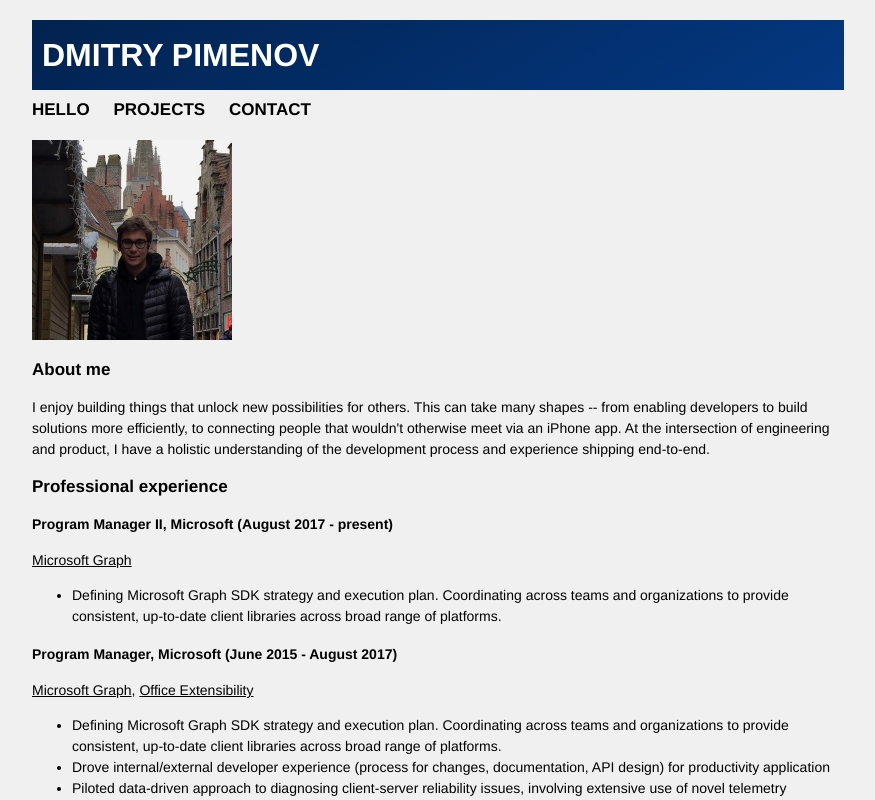
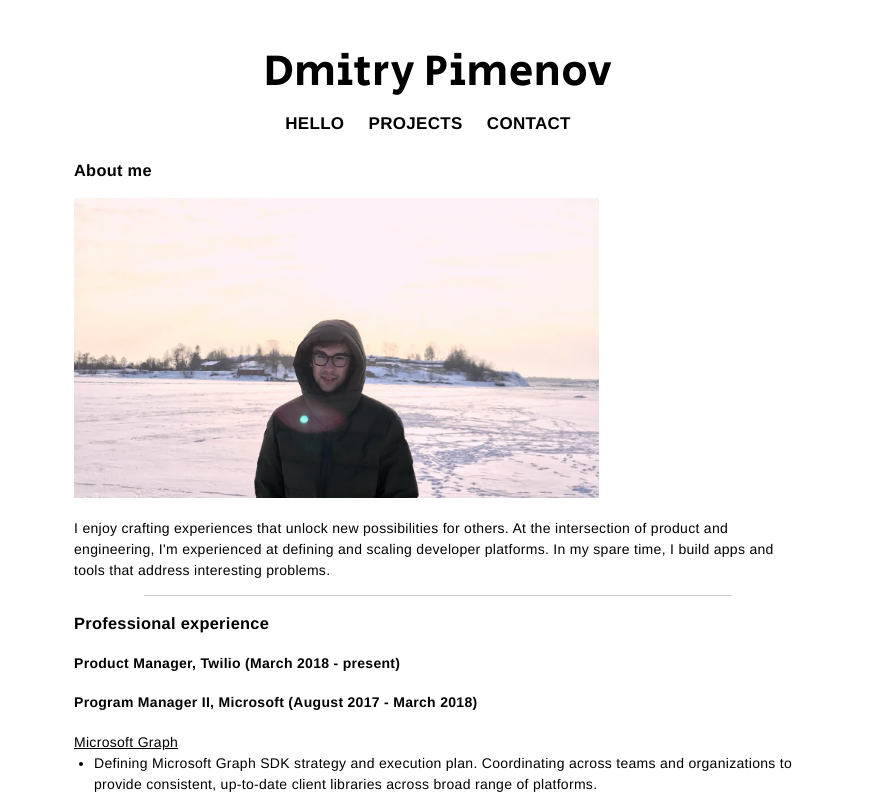
Before and after one commit to dpim/old-personal-site-2, a React app: page /hello in a window 1280 px wide. Shown: the top 800 px of the page, without its empty margins (202-1077 px from the left). Built offline with nearby package versions, Linux system fonts and the light colour scheme.

Commit message:
updated css

```diff
--- a/index.html
+++ b/index.html
@@ -3,6 +3,7 @@
   <head>
     <meta charset="utf-8">
     <meta name="viewport" content="width=device-width, initial-scale=1">
+    <link href="https://fonts.googleapis.com/css?family=Secular+One" rel="stylesheet">
     <title>Dmitry Pimenov</title>
     <style>
       html, body, div, span, a, p, ul, li, h1, code, nav {
@@ -19,7 +20,7 @@
       /*pass window height (w/o scroll bars) down to react app, note can't use vh becasue that
       includes scroll bars and mobile browser footer, etc so doesn't give viewable area*/
       html, body { height: 100%; }
-      #root { background-color: #F0F0F0; min-height: 100%; }
+      #root { background-color: transparent; min-height: 100%; }
       /*required for IE/Edge to be compatible with left:50vw & transform:translate(-50%, 0),
       otherwise there is a phantom div on the right side of the screen (from the left:50vw),
       that the window will scroll to. Note the left:50vw and transform is used to center content
--- a/src/App.css
+++ b/src/App.css
@@ -1,24 +1,76 @@
+body {
+  text-align: center;
+  margin-left: 20%;
+  margin-right: 20%;
+  overflow-x: hidden;
+  letter-spacing: 0.3px;
+}
+
+ul {
+  margin-left: 20px;
+  margin-bottom: 10px;
+}
+
+h2 {
+  font-family: 'Secular One', sans-serif;
+  font-size: 44px;
+  font-weight: normal;
+  color: black;
+  margin: 10px;
+}
+
+hr {
+  color: lightgrey;
+  display: block;
+  height: 1px;
+  border: 0;
+  border-top: 1px solid #ccc;
+  margin: 1em 5em;
+  padding: 0;
+}
+
 .App {
-  text-align: left;
-  width: 65%;
+  padding: 20px;
+  background-color: white;
   font-family: 'Helvetica Neue', Helvetica, Arial, sans-serif;
   font-weight: 400;
   font-size: 14px;
   word-wrap: break-word;
-  margin-left: 17.5%;
-  margin-top: 10px;
-  margin-right: 17.5%;
-  padding-bottom: 20px;
-  background: #F0F0F0;
-  overflow-x: hidden;
-  -webkit-font-smoothing: antialiased;
+}
+
+.Main {
+  text-align: left;
+  line-height: 1.5em;
 }
 
 .Header {
   height: 10%;
   padding: 10px;
   color: black;
+  text-align: center;
+}
+
+.Profile {
+  display: block;
   text-align: left;
+  margin-bottom: 20px;
+  height: 300px;
+}
+
+.App-screenshot {
+  margin-right: 10px;
+  background-color: white;
+  height: 200px;
+  box-shadow: 0 4px 8px 0 rgba(0, 0, 0, 0.2), 0 6px 20px 0 rgba(0, 0, 0, 0.19);
+  text-align: left;
+  height: 348px;
+  margin-bottom: 20px;
+  margin-left: 10px;
+}
+
+.Main a, a:visited {
+  text-decoration: underline;
+  line-height: 1.5em;
 }
 
 .MenuLink {
@@ -27,104 +79,5 @@
   font-size: 17px;
   margin-right: 20px;
   text-transform: uppercase;
+  text-align: center;
 }
-
-.MenuLink:hover {
-  transition: color .2s ease-in;
-  -moz-transition:color .2s ease-in;
-  -o-transition:color .2s ease-in;
-  -webkit-transition:color .2 s ease-in;
-  color: grey;
-}
-
-.Main>a:visited, .Main>a {
-  color: grey;
-}
-
-.Main {
-  padding: 10px;
-}
-
-.App-intro {
-  font-size: large;
-}
-
-.App-screenshot {
-  text-align: left;
-  height: 348px;
-  padding: 10px;
-}
-
-.Main a, a:visited {
-  text-decoration: underline;
-  line-height: 1.5em;
-}
-
-h2 {
-  font-weight: 600;
-  font-size: 32px;
-  line-height: 50px;
-  padding: 10px;
-  color: white;
-  margin-bottom: 10px;
-  margin-top: 0px;
-  margin-left: 0px;
-  margin-right: 0px;
-  text-transform: uppercase;
-  background: linear-gradient(148deg, #000000, #044196, #ffb967);
-  background-size: 600% 600%;
-  -webkit-animation: gradanimate 48s ease infinite;
-  -moz-animation: gradanimate 48s ease infinite;
-  animation: gradanimate 48s ease infinite;
-}
-
-h3 {
-  font-size: 17px;
-}
-
-img {
-  height: 200px;
-}
-
-ul {
-    display: block;
-    list-style-type: disc;
-    margin-top: 1em;
-    margin-bottom: 1 em;
-    margin-left: 0;
-    margin-right: 0;
-    padding-left: 40px;
-}
-
-li {
-  line-height: 1.5em;
-}
-
-p {
-  line-height: 1.5em;
-}
-
-@media only screen and (max-width: 800px) {
-    body {
-        background-color: #F0F0F0;
-    }
-    .App {
-        width: 95%;
-    }
-}
-
-@-webkit-keyframes gradanimate {
-  0%{background-position:1% 0%}
-  50%{background-position:99% 100%}
-  100%{background-position:1% 0%}
-}
-@-moz-keyframes gradanimate {
-  0%{background-position:1% 0%}
-  50%{background-position:99% 100%}
-  100%{background-position:1% 0%}
-}
-@keyframes gradanimate {
-  0%{background-position:1% 0%}
-  50%{background-position:99% 100%}
-  100%{background-position:1% 0%}
-}
--- a/src/descriptions.js
+++ b/src/descriptions.js
@@ -1,8 +1,11 @@
 export let Descriptions = {
-    "hello": "<img src='./public/img/me.jpg' alt='photo of Dmitry' /> <h3>About me</h3> \
-    <p>I enjoy building things that unlock new possibilities for others. This can take many shapes -- from enabling developers to build solutions more efficiently, to connecting people that wouldn't otherwise meet via an iPhone app. At the intersection of engineering and product, I have a holistic understanding of the development process and experience shipping end-to-end.</p> \
+    "hello": "<h3>About me</h3>\
+    <img class='Profile' src='./public/img/finland.jpg' alt='photo of Dmitry' /> \
+    <p>I enjoy crafting experiences that unlock new possibilities for others. At the intersection of product and engineering, I'm experienced at defining and scaling developer platforms. In my spare time, I build apps and tools that address interesting problems.</p> \
+    <hr />\
     <h3>Professional experience</h3>\
-    <h4>Program Manager II, Microsoft (August 2017 - present)</h4>\
+    <h4>Product Manager, Twilio (March 2018  - present)</h4>\
+    <h4>Program Manager II, Microsoft (August 2017 - March 2018)</h4>\
     <a href='https://developer.microsoft.com/en-us/graph/code-samples-and-sdks'>Microsoft Graph</a>\
     <ul><li>Defining Microsoft Graph SDK strategy and execution plan. Coordinating across teams and organizations to provide consistent, up-to-date client libraries across broad range of platforms.</li>\
     </ul>\
@@ -71,8 +74,8 @@ export let Descriptions = {
     </ul> ",
 
     "contact": " \
-    <img src='./public/img/me.jpg' alt='photo of Dmitry' /> \
     <h3>How to reach me</h3> \
+    <img class='Profile' src='./public/img/finland.jpg' alt='photo of Dmitry' /> \
     <ul><li><a href='https://www.linkedin.com/in/dmitryspimenov/'>LinkedIn</a></li> \
     <li><a href='https://www.twitter.com/dpim'>Twitter</a></li>\
     <li><a href='https://www.github.com/dpim'>GitHub</a></li>\
--- a/src/index.css
+++ b/src/index.css
@@ -2,5 +2,5 @@ body {
   margin: 0;
   padding: 0;
   font-family: sans-serif;
-  background-color: #F0F0F0;
+  background-color: transparent;
 }
```
Also changed, not shown: public/img/finland.jpg (added), 2 other files (tests, documents, lock files or other folders).
